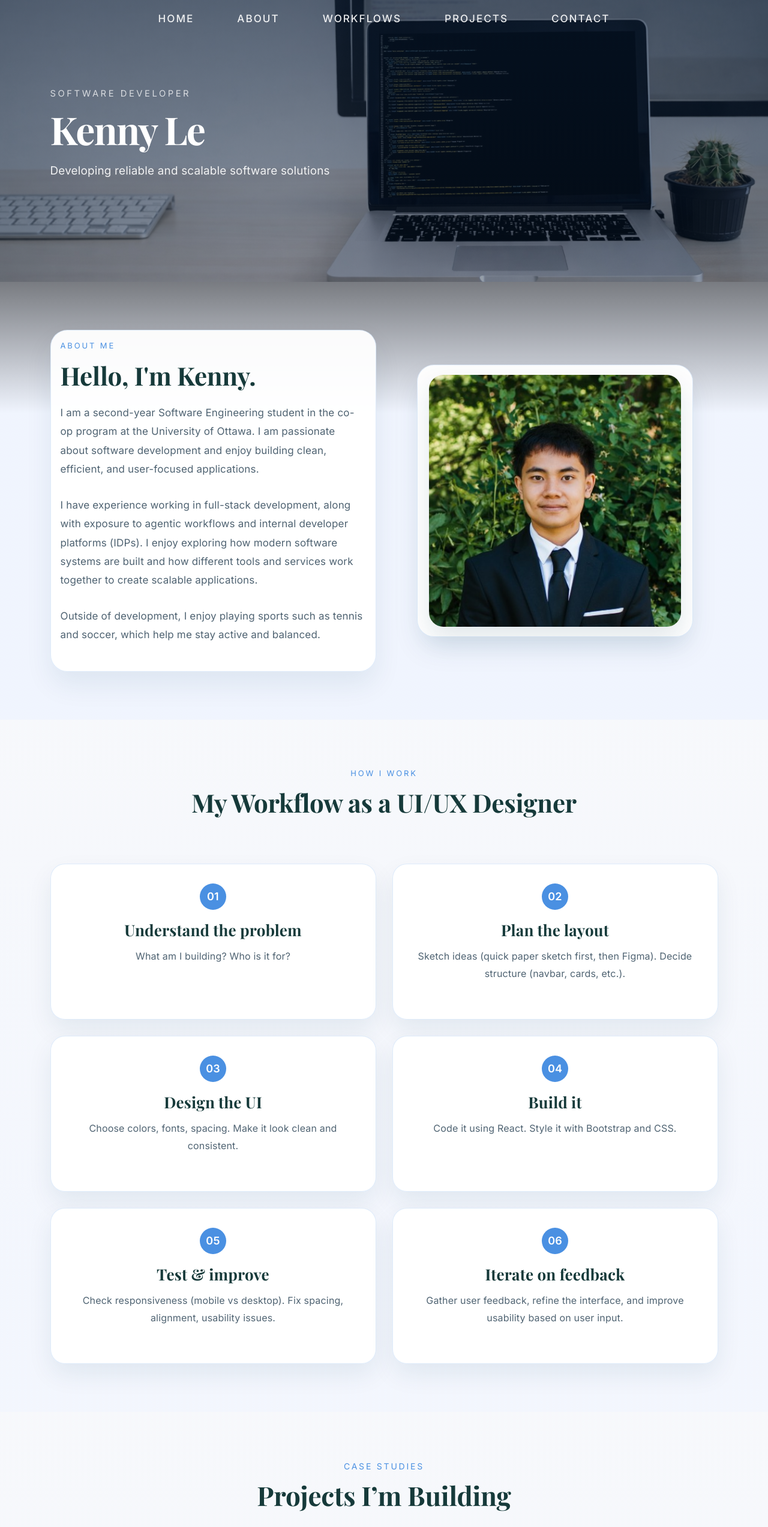
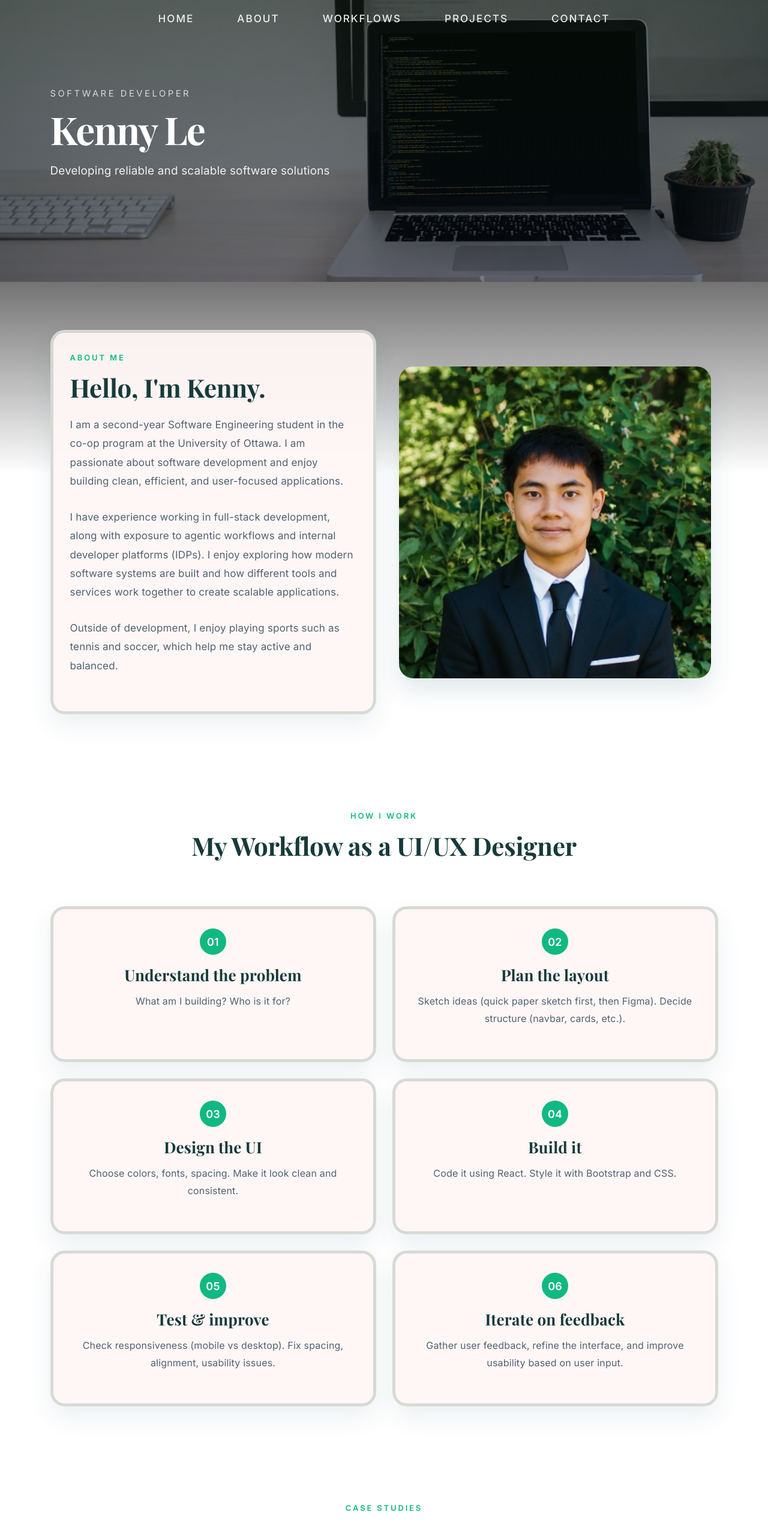
Before and after one commit to Kenny-Le281/Portfolio, a React app: page / in a window 1280 px wide. Shown: the top 2546 px of the page at 60% size. Built offline with nearby package versions, Linux system fonts and the light colour scheme; the HTML template or start-up script is replaced by a standard one.

Commit message:
changed to a green theme

```diff
--- a/src/App.css
+++ b/src/App.css
@@ -28,9 +28,10 @@
   color: rgba(255, 255, 255, 0.9) !important;
 }
 
-.hero-section {
-  text-align: center;
-  padding: 40px 0;
+/* Hero Section */
+
+.hero {
+  min-height: 45vh;
 }
 
 .hero-name {
@@ -90,7 +91,7 @@
 .hero-overlay {
   position: absolute;
   inset: 0;
-  background: linear-gradient(180deg, rgba(7, 26, 50, 0.62) 0%, rgba(7, 26, 50, 0.42) 100%);
+  background: linear-gradient(180deg, rgba(6, 18, 9, 0.62) 0%, rgba(10, 15, 25, 0.55) 100%);
 }
 
 .hero-content {
@@ -216,25 +217,29 @@
   .hero-card { width: 100%; }
 }
 
-/* About Section */
+/* Padding between sections */
 .about-section,
-.work-section {
+.work-section,
+.services-section {
   padding: 80px 0;
-
 }
 
+
+
+/* About */
 .about-section {
   background: linear-gradient(
     to bottom,
-    rgba(10, 15, 25, 0.55) 0%,
-    rgba(212, 225, 252, 0.35) 30%
+    rgba(0, 0, 0, 0.55) 0%,
+    rgba(255, 255, 255, 0.35) 40%
   );
 }
 
 .section-label {
   font-family: 'Inter', sans-serif;
   font-size: 13px;
-  color: #4a90e2;
+  color: #10B981;
+  font-weight: 600;
   letter-spacing: 0.22em;
   text-transform: uppercase;
   margin-bottom: 14px;
@@ -257,11 +262,12 @@
 
 .about-text-panel,
 .about-photo-panel {
-  background: rgba(255,255,255,0.95);
-  border: 1px solid rgba(74,144,226,0.18);
-  border-radius: 28px;
-  padding: 16px;
-  box-shadow: 0 22px 45px rgba(15, 67, 90, 0.08);
+  background: rgba(255, 246, 246, 0.95);
+  border: 5px solid rgba(30, 99, 64, 0.18);
+  border-radius: 24px;
+  padding: 32px 28px;
+  box-shadow: 0 18px 40px rgba(15, 67, 90, 0.08);
+  min-height: 260px;
 }
 
 .about-text-panel {
@@ -278,7 +284,7 @@
 
 .profile-image {
   width: 100%;
-  max-width: 420px;
+  max-width: 520px;
   border-radius: 24px;
   object-fit: cover;
   box-shadow: 0 20px 40px rgba(15, 67, 90, 0.12);
@@ -286,7 +292,7 @@
 
 .profile-panel {
   background: rgba(255,255,255,0.94);
-  border: 1px solid rgba(74,144,226,0.18);
+  border: 1px solid rgba(34, 72, 115, 0.18);
   border-radius: 24px;
   padding: 32px 28px;
 }
@@ -316,16 +322,19 @@
 /* Workflow Section */
 
 .work-section{
+  /*
   background: linear-gradient(
     to bottom,
     rgba(232, 236, 245, 0.35) 0%,
     rgba(233, 239, 252, 0.55) 80%
   );
+  */
+  background: rgba(255, 255, 255, 0.35);
 }
 
 .work-card {
-  background: rgba(255,255,255,0.95);
-  border: 1px solid rgba(74,144,226,0.18);
+  background: rgba(255, 246, 246, 0.95);
+  border: 5px solid rgba(30, 99, 64, 0.18);
   border-radius: 24px;
   padding: 32px 28px;
   box-shadow: 0 18px 40px rgba(15, 67, 90, 0.08);
@@ -339,7 +348,7 @@
   width: 44px;
   height: 44px;
   border-radius: 50%;
-  background: #4a90e2;
+  background: #10B981;
   color: #fff;
   font-family: 'Inter', sans-serif;
   font-weight: 700;
@@ -379,26 +388,19 @@
 
 /* Services Section */
 .services-section {
+  /*
   background: linear-gradient(
     to bottom,
     rgba(232, 236, 245, 0.35) 0%,
     rgba(233, 239, 252, 0.55) 80%
   );
-  padding: 80px 0 64px;
+  */
+  background: rgba(255, 255, 255, 0.35);
 }
 
 .services-heading {
   max-width: 640px;
   margin: 0 auto;
-}
-
-.services-label {
-  font-family: 'Inter', sans-serif;
-  font-size: 14px;
-  color: #4a90e2;
-  letter-spacing: 0.2em;
-  text-transform: uppercase;
-  margin-bottom: 12px;
 }
 
 .services-title {
@@ -408,12 +410,11 @@
   color: #163a3a;
 }
 
-.service-card,
 .case-card {
   width: 100%;
   max-width: none;
-  background: rgba(255, 255, 255, 0.95);
-  border: 1px solid rgba(74, 144, 226, 0.18);
+  background: rgba(255, 246, 246, 0.95);
+  border: 5px solid rgba(30, 99, 64, 0.18);
   border-radius: 24px;
   padding: 0;
   overflow: hidden;
--- a/src/App.jsx
+++ b/src/App.jsx
@@ -26,7 +26,7 @@ function App() {
       </Navbar>
 
       <main>
-        <section className="hero min-vh-75" style={{ backgroundImage: `url(${heroImg})` }}>
+        <section className="hero" style={{ backgroundImage: `url(${heroImg})` }}>
           <div className="hero-overlay" />
           <Container>
             <Row className="align-items-center hero-content">
@@ -62,9 +62,7 @@ function App() {
                 </div>
               </Col>
               <Col lg={6}>
-                <div className="about-photo-panel">
-                  <img src={profileImg} alt="Kenny Le" className="profile-image" />
-                </div>
+                <img src={profileImg} alt="Kenny Le" className="profile-image" />
               </Col>
             </Row>
           </Container>
@@ -128,7 +126,7 @@ function App() {
         <section id="case-studies" className="services-section">
           <div className="container">
             <div className="services-heading text-center mb-5">
-              <p className="services-label">Case Studies</p>
+              <p className="section-label">Case Studies</p>
               <h2 className="services-title">Projects I’m Building</h2>
             </div>
 
```
Also changed, not shown: src/assets/analytics-dashboard.avif, src/assets/analytics-dashboard2.avif (added).
